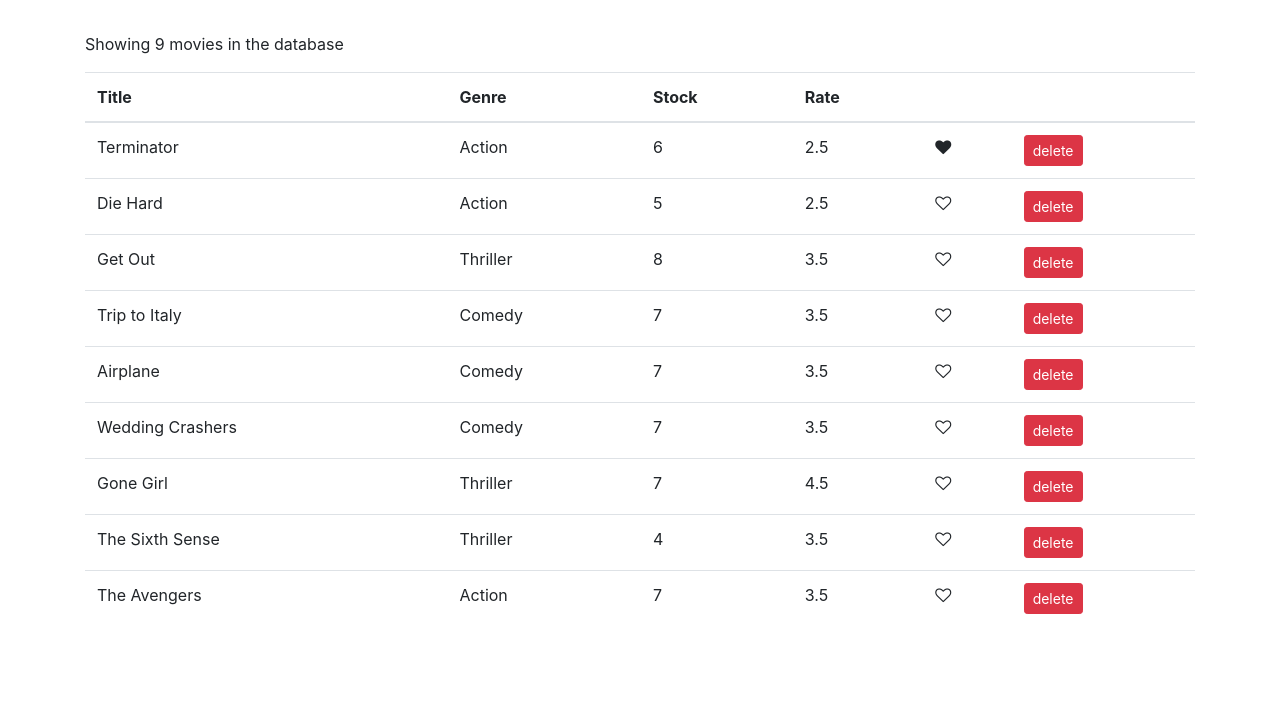
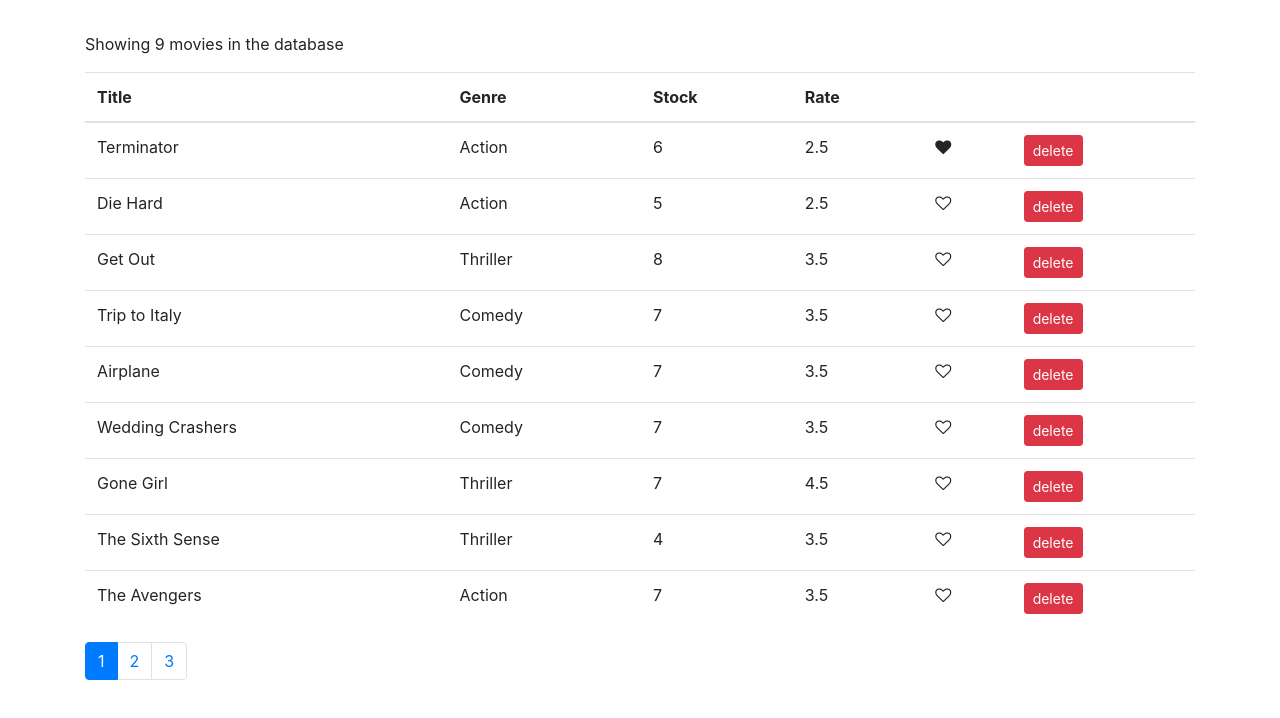
Before and after one commit to IEdiong/react-001, a React (Create React App) app: page / in a window 1280 px wide. Shown: the top 718 px of the page. Built offline with nearby package versions, Linux system fonts and the light colour scheme.

Commit message:
Add pagination

```diff
--- /dev/null
+++ b/src/components/common/pagination.jsx
@@ -0,0 +1,24 @@
+import React from 'react';
+
+const Pagination = (props) => {
+  const { itemsCount, pageSize, currentPage, onPageChange } = props;
+  const pageCount = Math.ceil(itemsCount / pageSize);
+  if (pageCount === 1) return null;
+  const pages = new Array(pageCount).fill().map((v, idx) => (v = idx + 1));
+
+  return (
+    <nav aria-label='Page navigation'>
+      <ul className='pagination'>
+        {pages.map((page) => (
+          <li key={page} className={page === currentPage ? 'page-item active' : 'page-item'}>
+            <button onClick={() => onPageChange(page)} className='page-link'>
+              {page}
+            </button>
+          </li>
+        ))}
+      </ul>
+    </nav>
+  );
+};
+
+export default Pagination;
--- a/src/components/movies.jsx
+++ b/src/components/movies.jsx
@@ -1,10 +1,13 @@
 import React, { Component } from 'react';
 import { getMovies } from '../services/fakeMovieService';
 import Like from './common/like';
+import Pagination from './common/pagination';
 
 class Movies extends Component {
   state = {
     movies: getMovies(),
+    currentPage: 1,
+    pageSize: 4,
   };
 
   handleDelete = (movie) => {
@@ -21,8 +24,13 @@
     this.setState({ movies });
   };
 
+  handlePageChange = (page) => {
+    this.setState({ currentPage: page });
+  };
+
   render() {
     const { length: movieCount } = this.state.movies;
+    const { currentPage, pageSize } = this.state;
 
     if (movieCount === 0) return <p>There are no movies in the database</p>;
 
@@ -59,6 +67,7 @@
             ))}
           </tbody>
         </table>
+        <Pagination itemsCount={movieCount} pageSize={pageSize} currentPage={currentPage} onPageChange={this.handlePageChange} />
       </>
     );
   }
```
